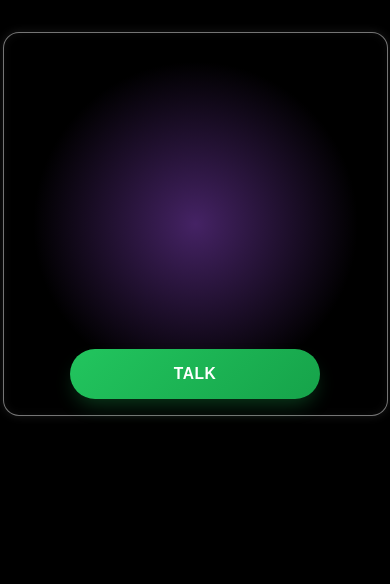
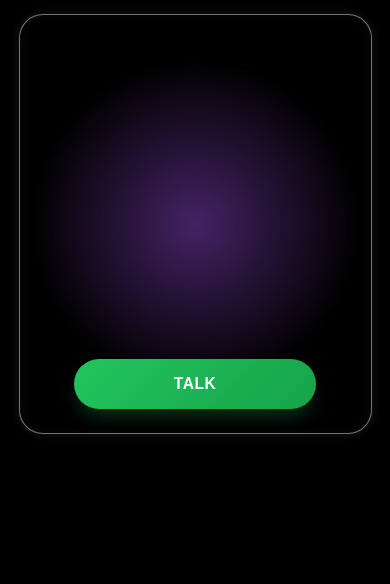
Before and after one commit to pettod/voice-chatting, a plain HTML site: page index.html in a window 390 px wide. Shown: the part 260-844 px from the top of the page. Drawn offline with Linux system fonts and the light colour scheme.

Commit message:
Fix 90% width issue in mobile

```diff
--- a/index.html
+++ b/index.html
@@ -20,14 +20,13 @@
         .chat-container {
             background: radial-gradient(circle at center, #a955f768 0%, #000000 60%);
             border-radius: 24px;
-            padding: 1.5rem;
             border: 1px solid rgba(255, 255, 255, 0.457);
             box-shadow: 0 0 10px rgba(255, 255, 255, 0.1),
                         inset 0 0 10px rgba(255, 255, 255, 0.05);
-            width: 90%;
-            max-width: 600px;
+            width: 600px;
+            max-width: calc(90% - 3rem);
             position: relative;
-            margin: 1rem;
+            padding: 1.5rem;
         }
 
         h1 {
@@ -140,22 +139,6 @@
             }
             50% {
                 transform: scaleY(1);
-            }
-        }
-
-        @media (max-width: 480px) {
-            .chat-container {
-                padding: 1rem;
-                border-radius: 16px;
-            }
-
-            .button-container {
-                gap: 16px;
-            }
-
-            .waveform-container {
-                padding: 12px;
-                border-radius: 16px;
             }
         }
     </style>
```
